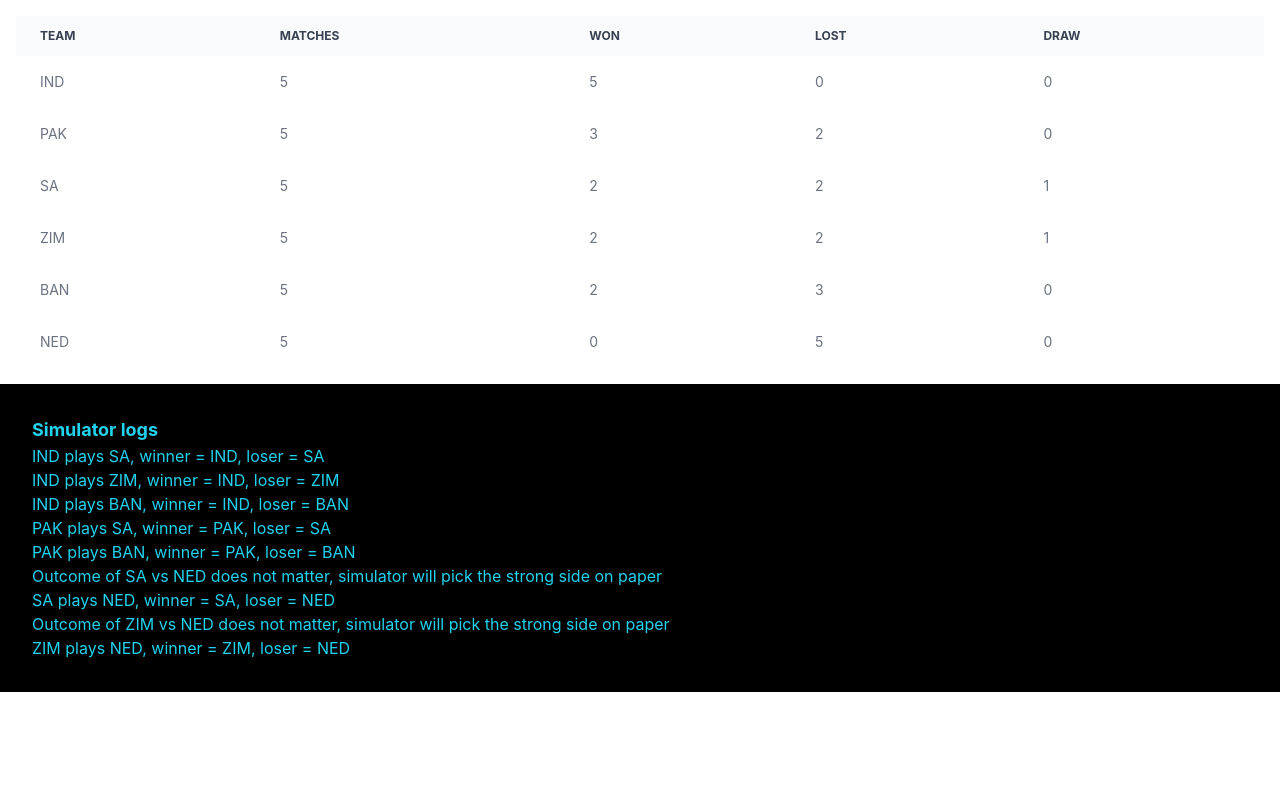
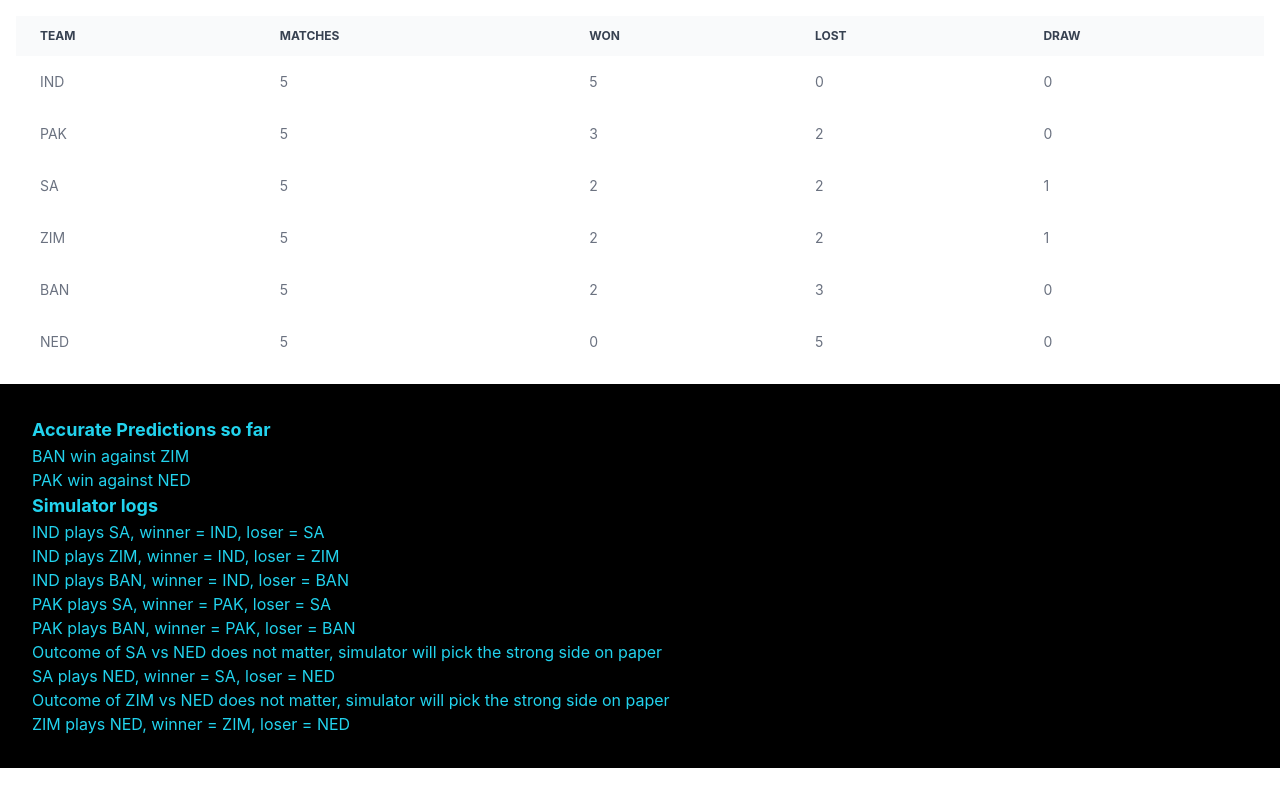
Before and after one commit to Touseef-ahmad/how-can-pakistan-get-to-semis, a React (Create React App) app: page / in a window 1280 px wide. Built offline with nearby package versions, Linux system fonts and the light colour scheme.

Commit message:
added accurate predictionns

```diff
--- a/src/App.js
+++ b/src/App.js
@@ -42,6 +42,9 @@ export default function App() {
       </table>
       </div>
       <div class='bg-black p-8'>
+      <h1 class='text-lg text-cyan-400 font-bold'>Accurate Predictions so far</h1>
+      <p class='text-cyan-400'>BAN win against ZIM</p>
+      <p class='text-cyan-400'>PAK win against NED</p>
       <h1 class='text-lg text-cyan-400 font-bold'>Simulator logs</h1>
         {logs.map(log => (
         <p class='text-cyan-400'>{log}</p>
```
